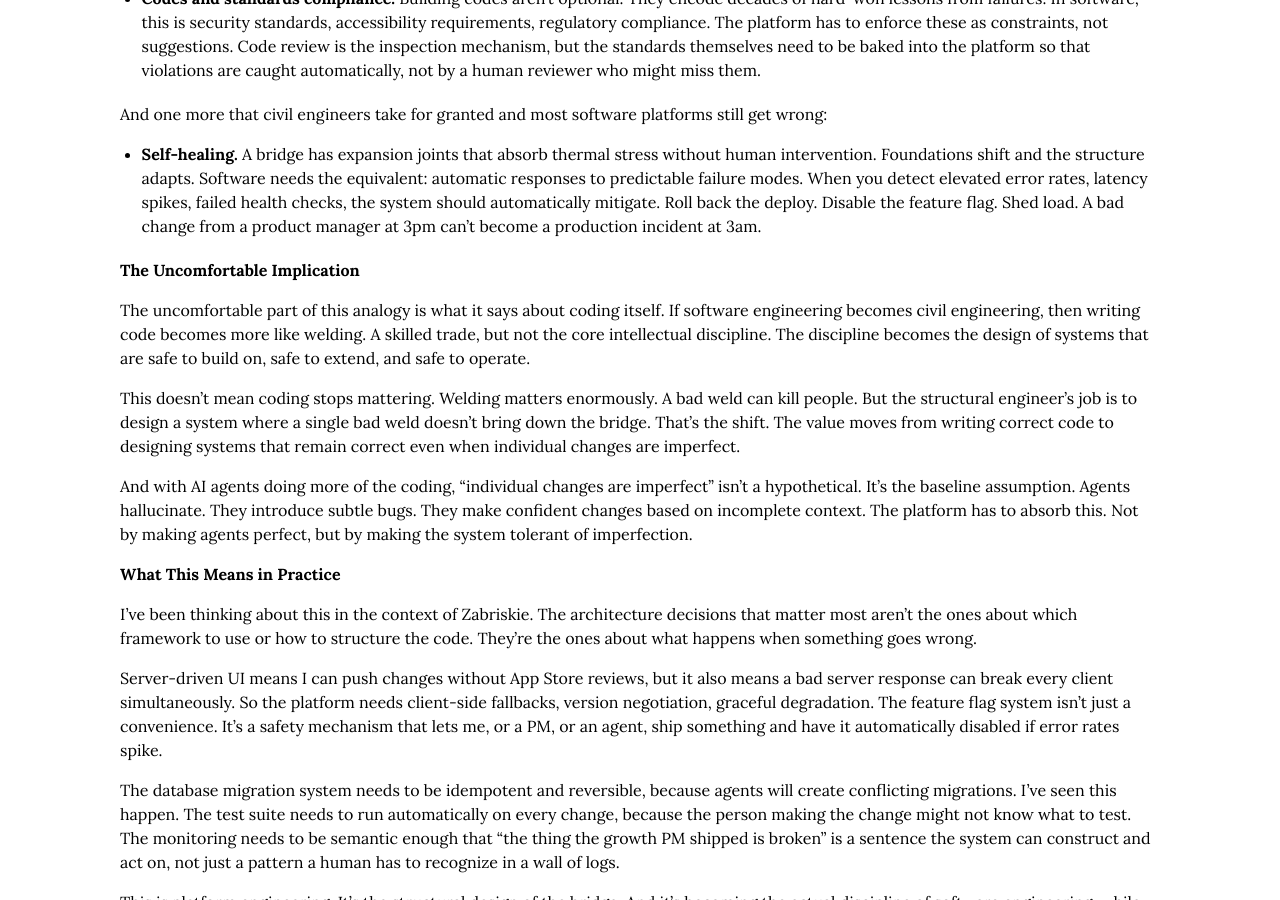
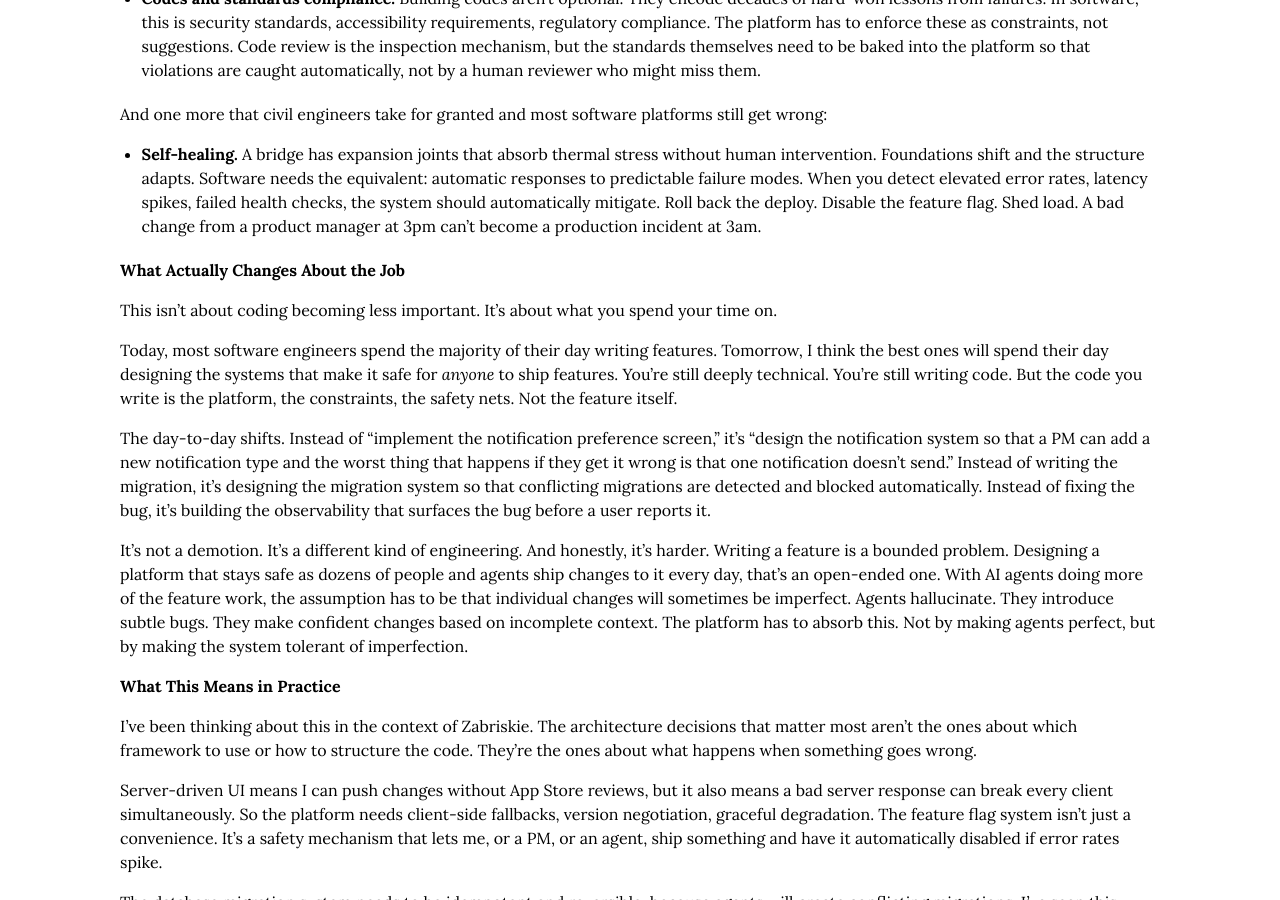
Before and after one commit to cmeiklejohn/cmeiklejohn.github.io, a Jekyll site: the page built from _posts/2026-04-01-software-engineering-is-becoming-civil-engineering.markdown, in a window 1280 px wide and 900 px high, scrolled down 1526 px. Built offline with Jekyll 4.4.1, drawn with Linux system fonts in a browser that asks for light colours; some web fonts are replaced.

Commit message:
Reframe "Uncomfortable Implication" as "What Actually Changes"
Not a demotion, a different kind of engineering. The job shifts
from writing features to designing systems that make it safe for
anyone to ship features. Concrete examples of the day-to-day shift.

https://claude.ai/code/session_018mjBVoMgWwm8eLhnnMXsGy

```diff
--- a/_posts/2026-04-01-software-engineering-is-becoming-civil-engineering.markdown
+++ b/_posts/2026-04-01-software-engineering-is-becoming-civil-engineering.markdown
@@ -46,13 +46,15 @@ And one more that civil engineers take for granted and most software platforms s
 
 - **Self-healing.** A bridge has expansion joints that absorb thermal stress without human intervention. Foundations shift and the structure adapts. Software needs the equivalent: automatic responses to predictable failure modes. When you detect elevated error rates, latency spikes, failed health checks, the system should automatically mitigate. Roll back the deploy. Disable the feature flag. Shed load. A bad change from a product manager at 3pm can't become a production incident at 3am.
 
-## The Uncomfortable Implication
+## What Actually Changes About the Job
 
-The uncomfortable part of this analogy is what it says about coding itself. If software engineering becomes civil engineering, then writing code becomes more like welding. A skilled trade, but not the core intellectual discipline. The discipline becomes the design of systems that are safe to build on, safe to extend, and safe to operate.
+This isn't about coding becoming less important. It's about what you spend your time on.
 
-This doesn't mean coding stops mattering. Welding matters enormously. A bad weld can kill people. But the structural engineer's job is to design a system where a single bad weld doesn't bring down the bridge. That's the shift. The value moves from writing correct code to designing systems that remain correct even when individual changes are imperfect.
+Today, most software engineers spend the majority of their day writing features. Tomorrow, I think the best ones will spend their day designing the systems that make it safe for *anyone* to ship features. You're still deeply technical. You're still writing code. But the code you write is the platform, the constraints, the safety nets. Not the feature itself.
 
-And with AI agents doing more of the coding, "individual changes are imperfect" isn't a hypothetical. It's the baseline assumption. Agents hallucinate. They introduce subtle bugs. They make confident changes based on incomplete context. The platform has to absorb this. Not by making agents perfect, but by making the system tolerant of imperfection.
+The day-to-day shifts. Instead of "implement the notification preference screen," it's "design the notification system so that a PM can add a new notification type and the worst thing that happens if they get it wrong is that one notification doesn't send." Instead of writing the migration, it's designing the migration system so that conflicting migrations are detected and blocked automatically. Instead of fixing the bug, it's building the observability that surfaces the bug before a user reports it.
+
+It's not a demotion. It's a different kind of engineering. And honestly, it's harder. Writing a feature is a bounded problem. Designing a platform that stays safe as dozens of people and agents ship changes to it every day, that's an open-ended one. With AI agents doing more of the feature work, the assumption has to be that individual changes will sometimes be imperfect. Agents hallucinate. They introduce subtle bugs. They make confident changes based on incomplete context. The platform has to absorb this. Not by making agents perfect, but by making the system tolerant of imperfection.
 
 ## What This Means in Practice
 
```
